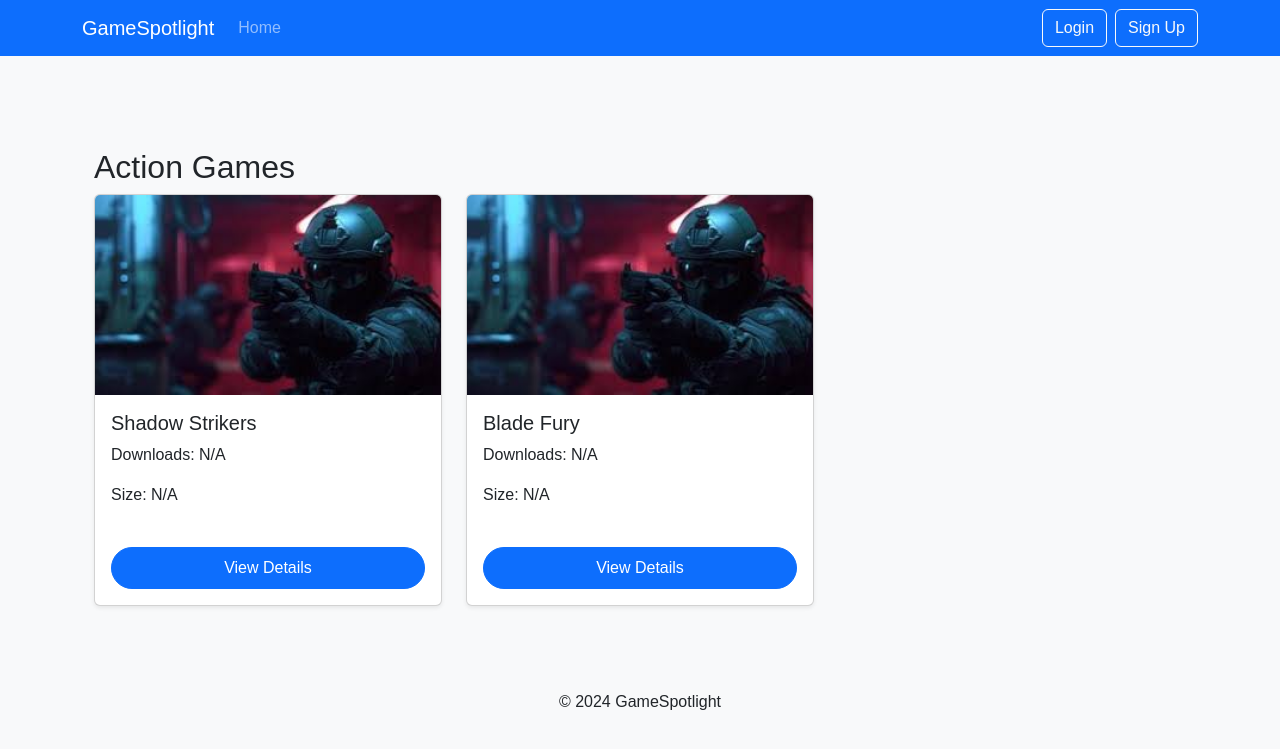
After one commit to kantariya/SP_Project, a Django app: page /category/Action/ in a window 1280 px wide. The commit adds this page. Shown: the top 749 px of the page. Run offline with Django 5.2, Linux system fonts and the light colour scheme; data comes from the database, SQL or seed files in the repository; both versions use the stored data as it was after the commit.

Commit message:
Created page for every catogery , make login page , game add page for developer

```diff
--- a/GameSpotlight/settings.py
+++ b/GameSpotlight/settings.py
@@ -38,8 +38,12 @@ INSTALLED_APPS = [
     'django.contrib.sessions',
     'django.contrib.messages',
     'django.contrib.staticfiles',
+    'crispy_forms',
     'MyApp',
+    'crispy_bootstrap5',
 ]
+
+CRISPY_TEMPLATE_PACK = 'bootstrap5'
 
 MIDDLEWARE = [
     'django.middleware.security.SecurityMiddleware',
--- a/MyApp/forms.py
+++ b/MyApp/forms.py
@@ -33,18 +33,21 @@ class ProfileForm(forms.ModelForm):
         model = Profile
         fields = ['user_type', 'preferences']
 
-# Game Form for developers to create or edit games
+
+CATEGORY_CHOICES = [
+    ('Sports', 'Sports'),
+    ('Racing', 'Racing'),
+    ('Adventure', 'Adventure'),
+    ('Action', 'Action'),
+]
+
 class GameForm(forms.ModelForm):
+    category = forms.ChoiceField(choices=CATEGORY_CHOICES, widget=forms.Select())
+    size = forms.CharField(required=True, widget=forms.TextInput(attrs={'placeholder': 'Enter size like 2GB or 500MB'}))
+
     class Meta:
         model = Game
         fields = ['title', 'description', 'category', 'image_url']
-
-    def save(self, commit=True):
-        game = super().save(commit=False)
-        if commit:
-            game.developer = self.instance.user
-            game.save()
-        return game
 
 # Review Form for users to leave a review and rating for a game
 class ReviewForm(forms.ModelForm):
--- /dev/null
+++ b/MyApp/templatetags/custom_filters.py
@@ -0,0 +1,17 @@
+from django import template
+
+register = template.Library()
+
+@register.filter
+def humanize_downloads(value):
+    try:
+        value = int(value)
+        if value >= 1_000_000_000:
+            return f"{value / 1_000_000_000:.1f}B"
+        elif value >= 1_000_000:
+            return f"{value / 1_000_000:.1f}M"
+        elif value >= 1_000:
+            return f"{value / 1_000:.1f}K"
+        return str(value)
+    except (ValueError, TypeError):
+        return "N/A"
--- a/MyApp/urls.py
+++ b/MyApp/urls.py
@@ -1,7 +1,13 @@
 from django.urls import path
 from . import views
+from django.contrib.auth import views as auth_views
+
 urlpatterns = [
     path('', views.home, name='home'),
     path('signup/', views.signup, name='signup'),
     path('game/<int:game_id>/', views.game_detail, name='game_detail'),
+    path('login/', views.login_view, name='login'),
+    path('logout/', auth_views.LogoutView.as_view(next_page='/'), name='logout'),
+    path('add-game/', views.add_game, name='add_game'),
+    path('category/<str:category>/', views.category_games, name='category_games'),
 ]
--- a/MyApp/views.py
+++ b/MyApp/views.py
@@ -4,6 +4,9 @@ from django.contrib import messages
 from .forms import UserSignupForm, ProfileForm
 from .models import Profile
 from django.db import transaction
+from django.contrib.auth import authenticate, login
+from django.contrib.auth.forms import AuthenticationForm
+from django.contrib.auth.decorators import login_required
 
 
 from django.shortcuts import render, redirect
@@ -13,6 +16,7 @@ from django.contrib.auth.models import User
 from django.shortcuts import render, redirect
 from .forms import UserSignupForm, ProfileForm
 from .models import Game,GameAnalytics
+from .forms import GameForm, GameAnalyticsForm
 
 
 
@@ -30,7 +34,7 @@ def signup(request):
             profile.preferences = profile_form.cleaned_data.get('preference', [])
             profile.save()
 
-            return redirect('home')
+            return redirect('/login')
         else:
             # Pass errors back to the template
             return render(request, 'signup.html', {'user_form': user_form, 'profile_form': profile_form})
@@ -38,6 +42,23 @@ def signup(request):
     user_form = UserSignupForm()
     profile_form = ProfileForm()
     return render(request, 'signup.html', {'user_form': user_form, 'profile_form': profile_form})
+
+
+
+def login_view(request):
+    if request.method == 'POST':
+        form = AuthenticationForm(data=request.POST)
+        if form.is_valid():
+            user = form.get_user()
+            login(request, user)
+            messages.success(request, f"Welcome back, {user.username}!")
+            return redirect('home')  # Assuming 'home' is the name of your home page URL
+        else:
+            messages.error(request, "Invalid username or password")
+    else:
+        form = AuthenticationForm()
+
+    return render(request, 'login.html', {'form': form})
 
 
 
@@ -59,3 +80,53 @@ def game_detail(request, game_id):
     game = get_object_or_404(Game, id=game_id)
     analytics = get_object_or_404(GameAnalytics, game=game)
     return render(request, 'game_detail.html', {'game': game, 'analytics': analytics})
+
+@login_required
+def add_game(request):
+    if not hasattr(request.user, 'profile') or request.user.profile.user_type != 'developer':
+        messages.error(request, "Only developers can add games.")
+        return redirect('home')
+
+    if request.method == "POST":
+        form = GameForm(request.POST)
+        if form.is_valid():
+            game = form.save(commit=False)
+            game.developer = request.user
+            game.save()
+
+            # Save game analytics
+            GameAnalytics.objects.create(
+                game=game,
+                total_downloads=request.POST.get('total_downloads', 0),
+                system_requirements=request.POST.get('system_requirements', ''),
+                size=request.POST.get('size', '')
+            )
+
+            messages.success(request, "Game added successfully!")
+            return redirect('home')
+    else:
+        form = GameForm()
+
+    return render(request, 'add_game.html', {'form': form})
+
+
+
+def category_games(request, category):
+    games = Game.objects.filter(category__iexact=category)  # Case-insensitive match
+    return render(request, 'games/category_games.html', {'games': games, 'category': category})
+
+
+def action_games(request):
+    return category_games(request, 'Action')
+
+
+def adventure_games(request):
+    return category_games(request, 'Adventure')
+
+
+def racing_games(request):
+    return category_games(request, 'Racing')
+
+
+def sports_games(request):
+    return category_games(request, 'Sports')
--- a/templates/game_detail.html
+++ b/templates/game_detail.html
@@ -1,16 +1,17 @@
 {% extends 'base.html' %}
 {% load static %}
+{% load custom_filters %}
 
 {% block content %}
 <div class="container mt-5">
   <div class="card shadow-lg">
-    <img src="{% static 'img/demo.jpeg' %}" alt="{{ game.title }}" class="card-img-top" style="max-height: 400px; object-fit: cover; border-top-left-radius: 20px; border-top-right-radius: 20px;">
+    <img src="{{ game.image_url|default:'/static/img/demo.jpeg' }}" alt="{{ game.title }}" class="card-img-top" style="max-height: 400px; object-fit: cover; border-top-left-radius: 20px; border-top-right-radius: 20px;">
     <div class="card-body">
       <h1 class="card-title text-center">{{ game.title }}</h1>
       <p class="card-text">{{ game.description }}</p>
       <ul class="list-group list-group-flush">
         <li class="list-group-item"><strong>Category:</strong> {{ game.category }}</li>
-        <li class="list-group-item"><strong>Total Downloads:</strong> {{ analytics.total_downloads }}</li>
+        <li class="list-group-item"><strong>Total Downloads:</strong> {{ analytics.total_downloads | humanize_downloads }}</li>
         <li class="list-group-item"><strong>Size:</strong> {{ analytics.size }}</li>
         <li class="list-group-item"><strong>System Requirements:</strong> {{ analytics.system_requirements }}</li>
       </ul>
--- /dev/null
+++ b/templates/games/category_games.html
@@ -0,0 +1,26 @@
+{% extends 'base.html' %}
+{% block content %}
+{% load custom_filters %}
+<div class="container mt-5">
+  <h2>{{ category|title }} Games</h2>
+  <div class="row">
+    {% for game in games %}
+      <div class="col-md-4 mb-4">
+        <div class="card h-100 shadow-sm">
+          <img src="{{ game.image_url|default:'/static/img/demo.jpeg' }}" alt="{{ game.title }}" class="card-img-top" style="height: 200px; object-fit: cover;">
+          <div class="card-body">
+            <h5 class="card-title">{{ game.title }}</h5>
+            <p class="card-text">Downloads: {{ game.analytics.total_downloads|humanize_downloads|default:"N/A" }}</p>
+            <p class="card-text">Size: {{ game.analytics.size|default:"N/A" }}</p>
+            <a href="{% url 'game_detail' game.id %}" class="btn btn-primary w-100 mt-4 rounded-pill py-2">
+              View Details
+            </a>
+          </div>
+        </div>
+      </div>
+    {% empty %}
+      <p>No games found in this category.</p>
+    {% endfor %}
+  </div>
+</div>
+{% endblock %}
--- a/templates/partials/navbar.html
+++ b/templates/partials/navbar.html
@@ -1,13 +1,44 @@
+{% load static %}
+
+
 <nav class="navbar navbar-expand-lg navbar-dark bg-primary">
   <div class="container">
-      <a class="navbar-brand" href="#">GameSpotlight</a>
+    <a class="navbar-brand" href="{% url 'home' %}">GameSpotlight</a>
     <button class="navbar-toggler" type="button" data-bs-toggle="collapse" data-bs-target="#navbarNav">
       <span class="navbar-toggler-icon"></span>
     </button>
     <div class="collapse navbar-collapse" id="navbarNav">
-        <ul class="navbar-nav">
-          <li class="nav-item"><a class="nav-link" href="/">Home</a></li>
-          <li class="nav-item"><a class="nav-link" href="/signup/">Sign Up</a></li>
+      <ul class="navbar-nav me-auto">
+        <li class="nav-item"><a class="nav-link" href="{% url 'home' %}">Home</a></li>
+      </ul>
+      <ul class="navbar-nav ms-auto">
+        {% if user.is_authenticated %}
+          <li class="nav-item dropdown">
+            <a class="nav-link dropdown-toggle" href="#" id="userMenu" role="button" data-bs-toggle="dropdown" aria-expanded="false">
+              &#9776; Menu
+            </a>
+            <ul class="dropdown-menu dropdown-menu-end" aria-labelledby="userMenu">
+              <li><a class="dropdown-item" href="{% url 'category_games' category='action' %}">Action Games</a></li>
+              <li><a class="dropdown-item" href="{% url 'category_games' category='racing' %}">Racing Games</a></li>
+              <li><a class="dropdown-item" href="{% url 'category_games' category='adventure' %}">Adventure Games</a></li>
+              <li><a class="dropdown-item" href="{% url 'category_games' category='sports' %}">Sports Games</a></li>
+              {% if user.profile.user_type == 'developer' %}
+                <li><hr class="dropdown-divider"></li>
+                <li><a class="dropdown-item" href="{% url 'add_game' %}">Add Game</a></li>
+                <li><a class="dropdown-item" href="">My Games</a></li>
+              {% endif %}
+            </ul>
+          </li>
+          <li class="nav-item">
+            <form method="post" action="{% url 'logout' %}" class="d-inline">
+              {% csrf_token %}
+              <button type="submit" class="btn btn-outline-light">Logout</button>
+            </form>
+          </li>
+        {% else %}
+          <li class="nav-item"><a class="btn btn-outline-light me-2" href="{% url 'login' %}">Login</a></li>
+          <li class="nav-item"><a class="btn btn-outline-light" href="{% url 'signup' %}">Sign Up</a></li>
+        {% endif %}
       </ul>
     </div>
   </div>
```
Also changed, not shown: templates/add_game.html (added, +63 -0 lines), templates/home.html (+8 -3 lines), templates/login.html (added, +35 -0 lines), MyApp/models.py (line endings or trailing spaces), MyApp/templatetags/__init__.py (added), db.sqlite3. Lines whose indentation alone changed are shown as unchanged.
